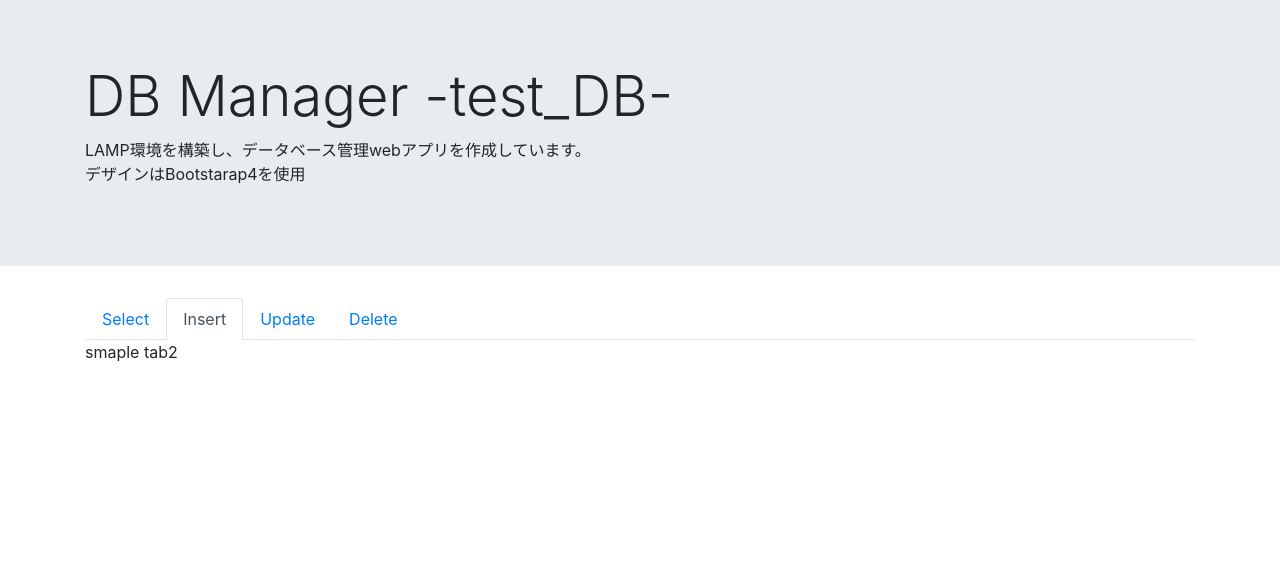
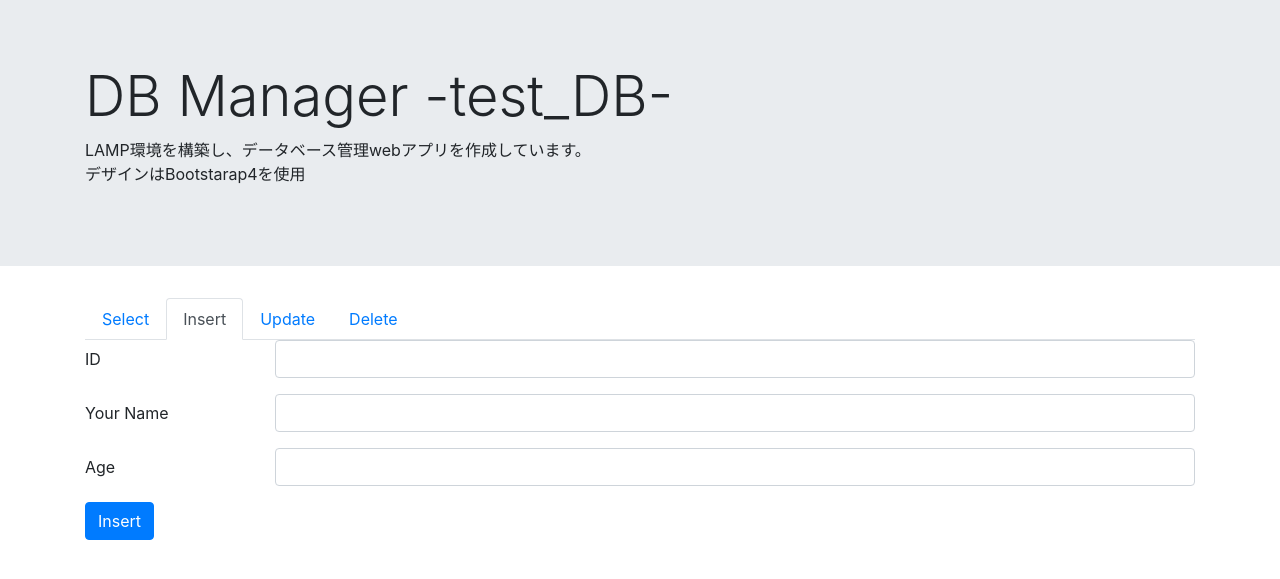
Before and after one commit to RyotaKudo0816/LAMP_sample, a PHP site: page / in a window 1280 px wide, after a click on "Insert". Shown: the part 57-636 px from the top of the page. Run offline with PHP 8.4, Linux system fonts and the light colour scheme; data that the repository does not hold is empty.

Commit message:
edit 'index.php'

```diff
--- a/index.php
+++ b/index.php
@@ -88,7 +88,31 @@
                 </table>
             </div>
             <div class="tab-pane" id="insert">
-                <p>smaple tab2</p>
+                <form action="./insert.php" method="POST">
+                    <div class="form-group row">
+                        <label for="id" class="col-sm-2 col-form-label">ID</label>
+                        <div class="col-sm-10">
+                            <input type="text" class="form-control" id="id" name="id">
+                        </div>
+                    </div>
+                    <div class="form-group row">
+                        <label for="name" class="col-sm-2 col-form-label">Your Name</label>
+                        <div class="col-sm-10">
+                            <input type="text" class="form-control" id="name" name="name">
+                        </div>
+                    </div>
+                    <div class="form-group row">
+                        <label for="age" class="col-sm-2 col-form-label">Age</label>
+                        <div class="col-sm-10">
+                            <input type="text" class="form-control" id="age" name="age">
+                        </div>
+                    </div>
+                    <div class="form-group row">
+                        <div class="col-sm-10">
+                            <button type="submit" class="btn btn-primary">Insert</button>
+                        </div>
+                    </div>
+                </form>
             </div>
             <div class="tab-pane" id="update">
                 <p>smaple tab3</p>
```
